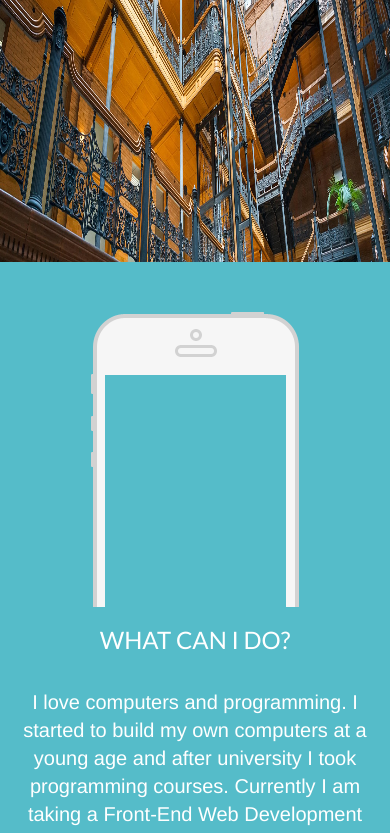
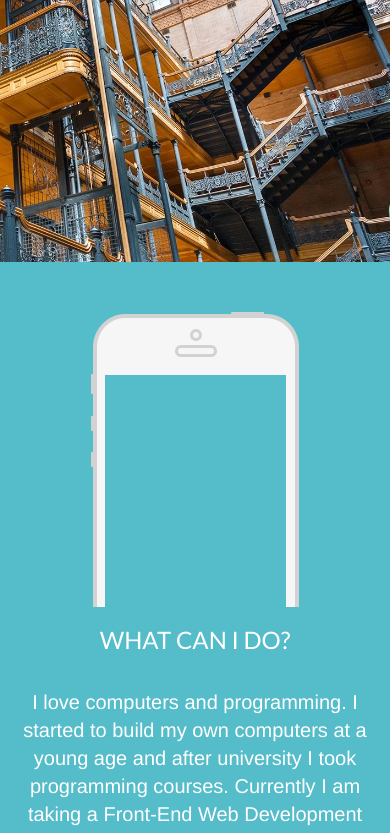
Before and after one commit to LuckyDucky24/portfolioSite, a plain HTML site: page index.html in a window 390 px wide. Shown: the part 433-1266 px from the top of the page. Drawn offline with nearby package versions, Linux system fonts and the light colour scheme; a web font is replaced by a local one.

Commit message:
added picture and @media changes

```diff
--- a/css/style.css
+++ b/css/style.css
@@ -6,7 +6,8 @@ body {
     background-image: url("../img/bradburybuilding2.jpg");
     background-repeat: no-repeat;
     background-attachment: fixed;
-    background-size: 100% 100%;
+    background-position: center;
+    background-size: cover;
     font-family: "Arimo", sans-serif;
     font-weight: 300;
     font-size: 16px;
@@ -329,3 +330,9 @@ a:after {
     text-shadow: -1px 0 black, 0 2.5px black, 2.5px 0 black, 0 -1px black;
   }
 }
+
+@media (max-width: 765px) {
+    body {
+      background-image: url("../img/bb2.jpg");
+    }
+}
--- a/index.html
+++ b/index.html
@@ -100,7 +100,7 @@
                <div class="col-lg-4">
                    <h3>Classic Arcade Game Clone</h3>
                     <a href="#"><img src="img/5.png" class="imgsize img-responsive hvr-bob" alt="classic arcade game" data-toggle="modal" data-target="#project5"></a>
-                   <p><a href="http://github.com" target="_blank">Link to project</a></p>
+                   <p><a href="https://seannam7.github.io/Arcade-Game/" target="_blank">Link to project</a></p>
                </div>
                <div class="col-lg-4">
                    <h3>Neighborhood Map</h3>
```
Also changed, not shown: img/bb2.jpg (added).
